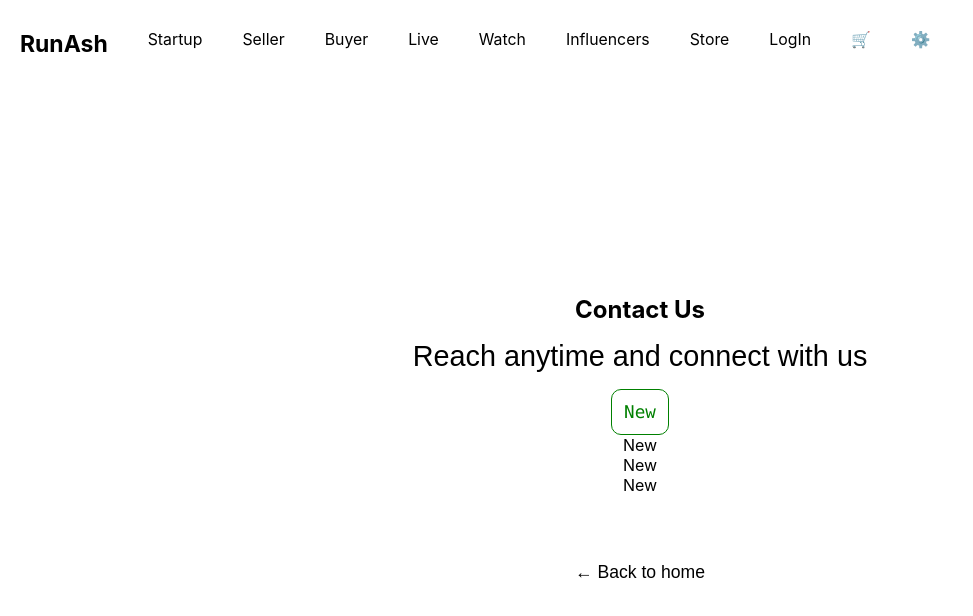
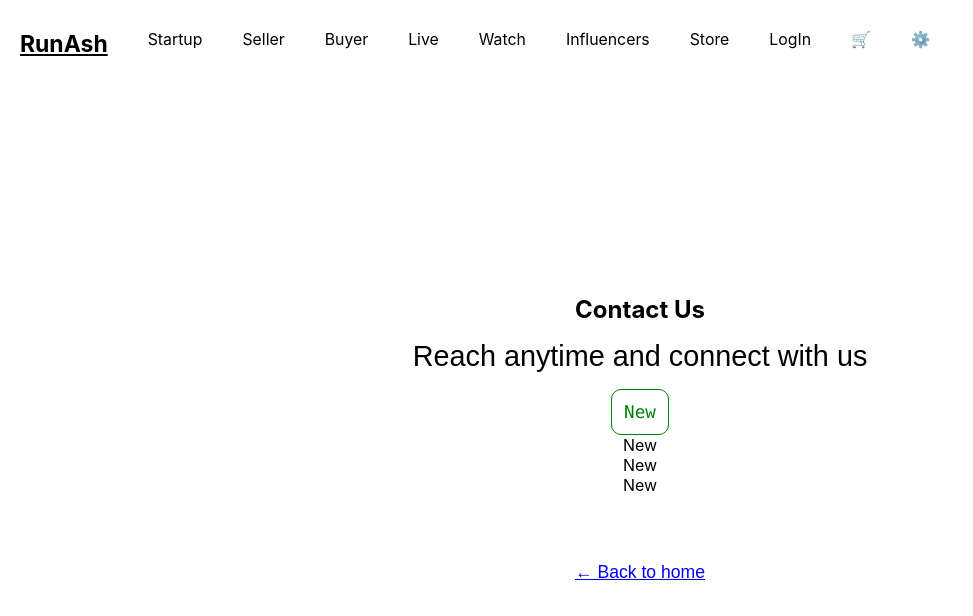
Before and after one commit to rammurmu/next, a Next.js app: page /contact in a window 1280 px wide. Shown: the top 616 px of the page, without its empty margins (0-973 px from the left). Built offline with nearby package versions, Linux system fonts and the light colour scheme.

Commit message:
Update Navbar.css

```diff
--- a/components/Navbar.css
+++ b/components/Navbar.css
@@ -12,12 +12,14 @@ a {
 }
 
 a {
-  text-decoration: none;
+  text-decoration: underline;
+  color: blue;
 }
 
 .logo {
   margin: 0;
   font-size: 1.45em;
+  space: 20%;
 }
 
 .main-nav {
@@ -41,7 +43,7 @@ a {
 }
 
 .main-nav a:hover {
-  color: #FAFAFA;
+  color: #EAEAEA;
 }
 
 .header {
```
